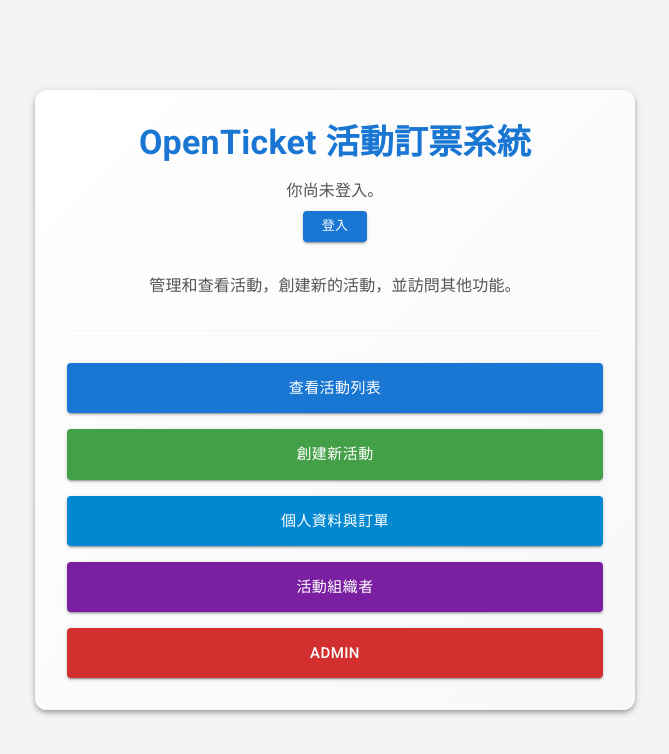
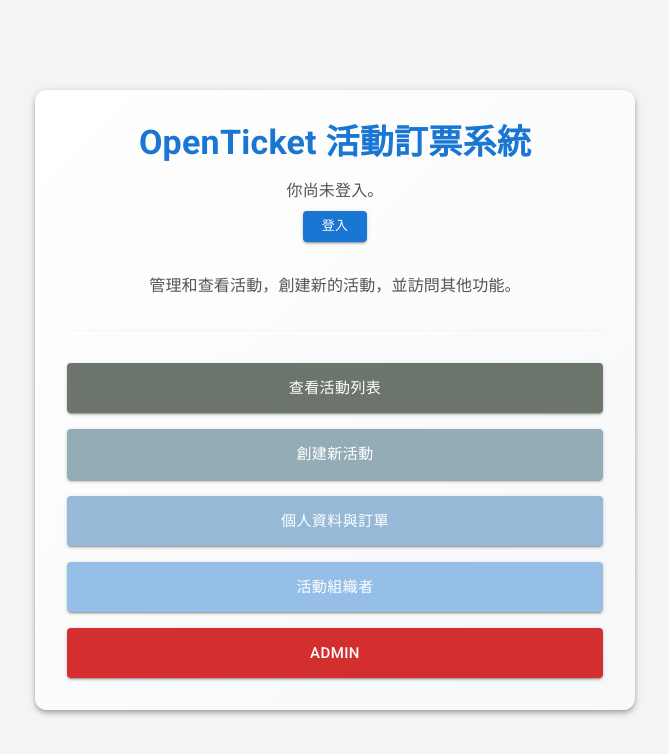
Before and after one commit to ckhsc17/OpenTicket, a Next.js app in the folder frontend/: page / in a window 1280 px wide. Shown: the top 754 px of the page, without its empty margins (305-974 px from the left). Built offline with nearby package versions, Linux system fonts and the light colour scheme.

Commit message:
修主頁顏色

```diff
--- a/frontend/src/app/page.js
+++ b/frontend/src/app/page.js
@@ -116,7 +116,7 @@ export default function HomePage() {
                     <Button
                         variant="contained"
                         size="large"
-                        sx={{ py: 1.5, backgroundColor: '#1976d2' }}
+                        sx={{ py: 1.5, backgroundColor: '#6c756b' }}
                         onClick={() => router.push('/events')}
                     >
                         查看活動列表
@@ -124,7 +124,7 @@ export default function HomePage() {
                     <Button
                         variant="contained"
                         size="large"
-                        sx={{ py: 1.5, backgroundColor: '#43a047' }}
+                        sx={{ py: 1.5, backgroundColor: '#93acb5' }}
                         onClick={() => router.push('/create_event')}
                     >
                         創建新活動
@@ -132,7 +132,7 @@ export default function HomePage() {
                     <Button
                         variant="contained"
                         size="large"
-                        sx={{ py: 1.5, backgroundColor: '#0288d1' }}
+                        sx={{ py: 1.5, backgroundColor: '#95b9d6' }}
                         onClick={() => router.push('/me')}
                     >
                         個人資料與訂單
@@ -140,7 +140,7 @@ export default function HomePage() {
                     <Button
                         variant="contained"
                         size="large"
-                        sx={{ py: 1.5, backgroundColor: '#7b1fa2' }}
+                        sx={{ py: 1.5, backgroundColor: '#96bfe7' }}
                         onClick={() => router.push('/organizer')}
                     >
                         活動組織者
@@ -151,7 +151,7 @@ export default function HomePage() {
                         sx={{
                             py: 1.5,
                             backgroundColor: '#d32f2f',
-                            '&:hover': { backgroundColor: '#c62828' },
+                            '&:hover': { backgroundColor: '#96c5f7' },
                         }}
                         onClick={() => router.push('/admin')}
                     >
```
Also changed, not shown: 2 other files (tests, documents, lock files or other folders).
